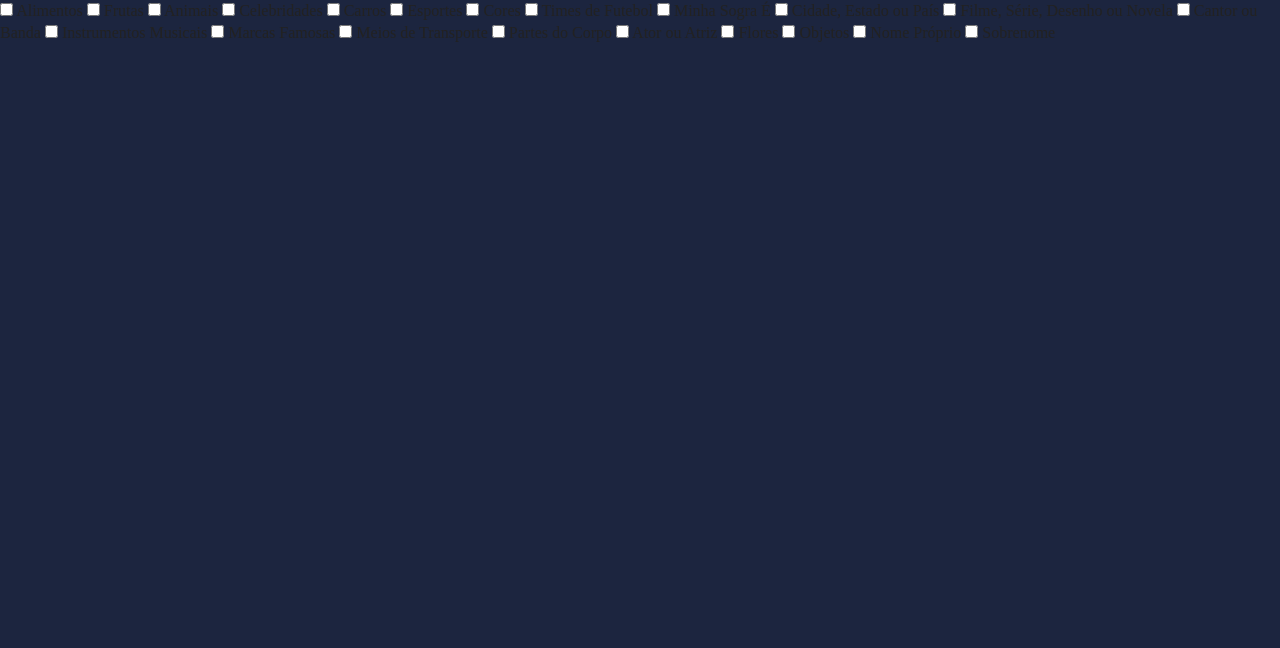
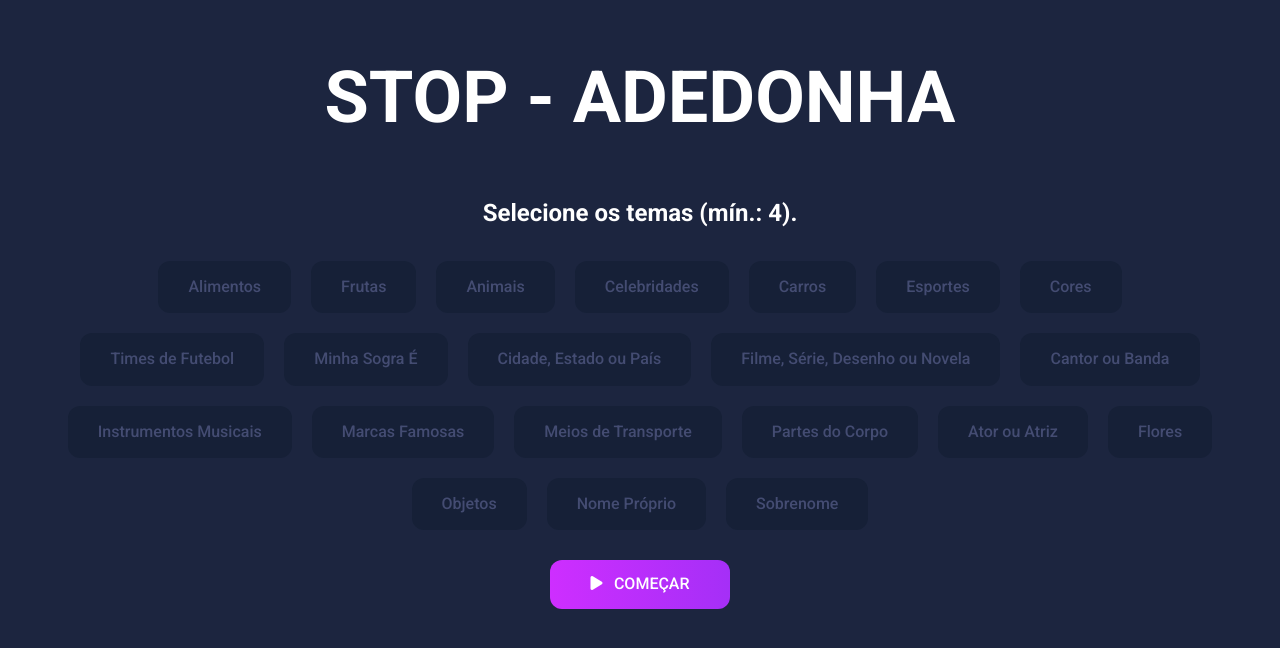
Before and after one commit to MateusDanieel/adedonha, a website: page app/index.html in a window 1280 px wide. Drawn offline with Linux system fonts and the light colour scheme.

Commit message:
feat: finaliza seção de temas.

```diff
--- a/app/index.html
+++ b/app/index.html
@@ -14,14 +14,31 @@
     <link rel="apple-touch-icon" href="icon.png">
     <!--[if IE]><link rel="shortcut icon" href="favicon.ico"><![endif]-->
     <link rel="icon" href="icon.png">
+    <meta name="theme-color" content="#fafafa">
+    <link rel="preconnect" href="https://fonts.googleapis.com">
+    <link rel="preconnect" href="https://fonts.gstatic.com" crossorigin>
+    <link href="https://fonts.googleapis.com/css2?family=Roboto:ital,wght@0,100;0,300;0,400;0,500;0,700;0,900;1,100;1,300;1,400;1,500;1,700;1,900&display=swap" rel="stylesheet">
     <link rel="stylesheet" type="text/css" media="screen" href="dist/css/style.min.css">
-    <meta name="theme-color" content="#fafafa">
 </head>
 <body>
+
+    <header class="sec-header">
+        <div class="container">
+            <h1 class="title">
+                Stop - Adedonha
+            </h1>
+        </div>
+    </header>
 
     <section class="sec-themes">
 
         <div class="container">
+
+            <h2 class="subtitle">
+                Selecione os temas (mín.: 4).
+            </h2>
+
+            <div class="wrapper">
                 <input type="checkbox" id="alimentos" name="alimentos" value="Alimentos">
                 <label for="alimentos">Alimentos</label>
 
@@ -70,8 +87,8 @@
                 <input type="checkbox" id="partes_corpo" name="partes_corpo" value="Partes do Corpo">
                 <label for="partes_corpo">Partes do Corpo</label>
 
-            <input type="checkbox" id="partes_corpo" name="partes_corpo" value="Partes do Corpo">
-            <label for="partes_corpo">Ator ou Atriz</label>
+                <input type="checkbox" id="ator_atriz" name="ator_atriz" value="Ator ou Atriz">
+                <label for="ator_atriz">Ator ou Atriz</label>
 
                 <input type="checkbox" id="flores" name="flores" value="Flores">
                 <label for="flores">Flores</label>
@@ -86,8 +103,18 @@
                 <label for="sobrenome">Sobrenome</label>
             </div>
 
+            <button type="button" id="bt_start" class="bt">
+                <i class="fa-solid fa-play"></i> Começar
+            </button>
+
+        </div>
+
+
+
     </section>
 
     <script src="dist/js/script.min.js"></script>
+    <script src="https://kit.fontawesome.com/7151019fde.js" crossorigin="anonymous"></script>
+
 </body>
 </html>
--- a/app/src/scss/_base.scss
+++ b/app/src/scss/_base.scss
@@ -13,9 +13,21 @@ $white: #fff;
 $primary: #ce2eff;
 $secondary: #a52ff7;
 
+* {
+    font-family: 'Roboto', sans-serif;
+    color: $white;
+}
+
 body {
     background-color: #1c253f;
     padding: 0;
     margin: 0;
     box-sizing: border-box;
 }
+
+.container {
+    width: 100%;
+    max-width: 1170px;
+    margin: 0 auto;
+    padding: 0 20px;
+}
--- a/app/src/scss/_layout.scss
+++ b/app/src/scss/_layout.scss
@@ -0,0 +1,69 @@
+.sec-header {
+    .title {
+        text-align: center;
+        font-size: 72px;
+        text-transform: uppercase;
+    }
+}
+
+.sec-themes {
+    .subtitle {
+        text-align: center;
+    }
+
+    .wrapper {
+        display: flex;
+        flex-wrap: wrap;
+        justify-content: center;
+    }
+
+    input {
+        display: none;
+
+        & + label {
+            display: inline-block;
+            color: #444c72;
+            background-color: #162037;
+            padding: 15px 30px;
+            margin: 10px;
+            cursor: pointer;
+            border-radius: 12px;
+            font-size: 16px;
+            transition: .3s;
+            font-weight: 500;
+
+            &:hover {
+                color: $white;
+            }
+        }
+
+        &:checked + label {
+            background-image: linear-gradient(to right, $primary, $secondary);
+            color: $white;
+        }
+    }
+
+    .bt {
+        display: block;
+        margin: 20px auto;
+        text-transform: uppercase;
+        border: 0;
+        padding: 15px 40px;
+        font-weight: 500;
+        border-radius: 12px;
+        color: $white;
+        cursor: pointer;
+        background-image: linear-gradient(to right, $primary, $secondary);
+        /*
+        color: $white;
+        border: 10px solid;
+        border-image-slice: 1;
+        border-width: 3px;
+        border-image-source: linear-gradient(to right, $primary, $secondary);
+        background-color: transparent;
+        */
+        i {
+            margin: 0 7.5px 0 0;
+        }
+    }
+}
```
Also changed, not shown: app/dist/css/style.min.css. Lines whose indentation alone changed are shown as unchanged.
